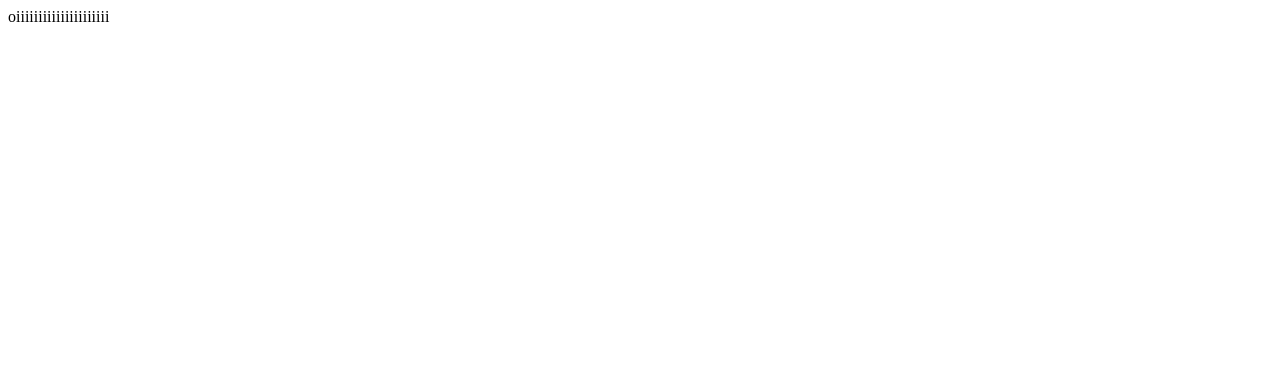
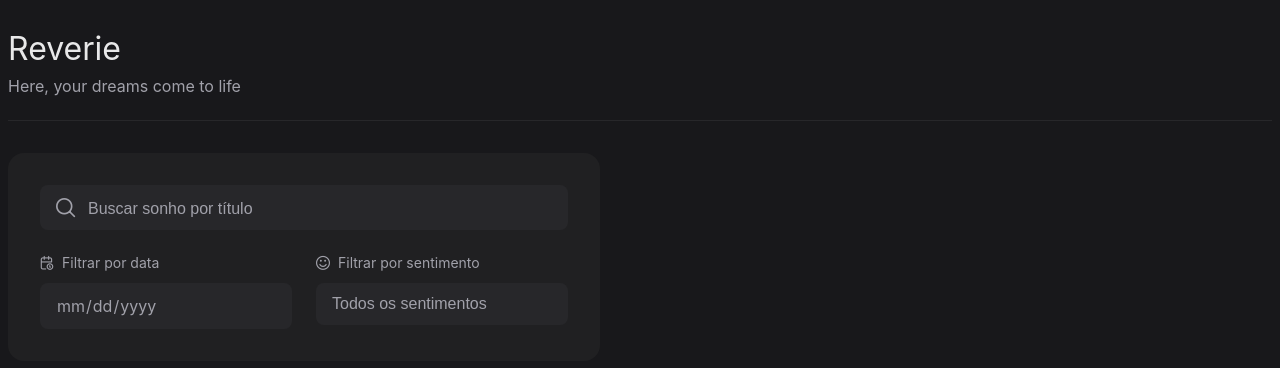
Before and after one commit to anaahnb/reverie-front, a Nuxt app: page /dreams in a window 1280 px wide. Shown: the top 368 px of the page. Built offline with nearby package versions, Linux system fonts and the light colour scheme.

Commit message:
add icon in inputs

```diff
--- a/assets/scss/_base.scss
+++ b/assets/scss/_base.scss
@@ -1,7 +1,3 @@
-@import url('https://fonts.googleapis.com/css2?family=Inter:ital,opsz,wght@0,14..32,100..900;1,14..32,100..900&display=swap');
-@import './colors';
-
-
 html {
     font-family: "Inter", sans-serif;
     font-size: 16px;
--- a/assets/scss/_mixins.scss
+++ b/assets/scss/_mixins.scss
@@ -15,5 +15,10 @@
 	border-radius: 1rem;
 	box-sizing: border-box;
 
-    box-shadow: 0 10px 15px -3px rgb(0 0 0 / 0.1), 0 4px 6px -4px rgb(0 0 0 / 0.1);
+	// box-shadow: 0 10px 15px -3px rgb(0 0 0 / 0.1), 0 4px 6px -4px rgb(0 0 0 / 0.1);
 }
+
+@mixin font {
+	font-family: "Inter", sans-serif;
+	color: $neutral-200-default-theme;
+}
--- a/components/Input.vue
+++ b/components/Input.vue
@@ -1,29 +1,47 @@
 <template>
-  <div class="group">
-		<label v-if="label" :for="id" class="input-label"> {{ label }} </label>
+  <div class="group" :id="id">
+    <div v-if="label" class="input-label">
+      <i v-if="labelIcon" :class="labelIcon"></i>
+      <label v-if="labelName" :for="id">
+        {{ labelName }}
+      </label>
+    </div>
+    <div :class="['input-wrapper', { 'with-icon': inputIcon }]">
+      <i v-if="inputIcon" :class="inputIcon"></i>
       <input
-			:id="id"
         :type="type"
-			:placeholder="placeholder"
+        :placeholder="placeholderText"
         :required="required"
         :disabled="disabled"
         @input="updateValue"
         @focus="onFocus"
         :v-model="modelValue" />
+    </div>
 		<span v-if="errorMessage" class="error-message">{{ errorMessage }}</span>
   </div>
 </template>
 
 <script setup lang="ts">
-  export interface Input{
+
+  export interface Label {
+    name?: string,
+    icon?: string,
+  }
+
+  export interface Placeholder {
+    name?: string,
+    icon?: string,
+  }
+
+  export interface Input {
     id: string
-    label?: string
-    placeholder: string
+    label?: Label | string
+    placeholder?: Placeholder | string
     disabled: boolean
     type: string
     required: boolean
     errorMessage?: string
-    modelValue: [string, number],
+    modelValue: string[] | string,
   }
 
 	const props = withDefaults(defineProps<Input>(), {
@@ -32,19 +50,50 @@
 		required: true,
 	});
 
-  const emit = defineEmits(["update:modelValue", "focus"]);
-  const onFocus = () => emit("focus");
+  const labelIcon = computed(() =>
+    typeof props.label === "object" ? props.label.icon : null
+  )
+
+  const labelName = computed(() =>
+    typeof props.label === "object" ? props.label.name : props.label
+  )
+
+  const placeholderText = computed(() =>
+    typeof props.placeholder === "object" ? props.placeholder.name : props.placeholder
+  )
+
+  const inputIcon = computed(() =>
+    typeof props.placeholder === "object" ? props.placeholder.icon : null
+  )
+
+  const emit = defineEmits(["update:modelValue", "focus"])
+  const onFocus = () => emit("focus")
   const updateValue = (event: any) => {
-    emit("update:modelValue", event.target.value);
-  };
+    emit("update:modelValue", event.target.value)
+  }
 </script>
 
 <style lang="scss" scoped>
+  @import 'primeicons/primeicons.css';
 
 .group {
-  label {
-    display: block;
-    margin-bottom: 0.5rem;
+  .input-label {
+    display: flex;
+    align-items: center;
+    gap: 0.5rem;
+    margin-bottom: .75rem;
+  }
+
+  .input-wrapper {
+    position: relative;
+    display: flex;
+    align-items: center;
+
+    i {
+      position: absolute;
+      left: 1rem;
+      color: $neutral-200-default-theme;
+      font-size: 1.2rem;
     }
 
     input {
@@ -56,7 +105,6 @@
       color: $neutral-100-default-theme;
       font-size: 16px;
       font-weight: 500;
-    margin-bottom: 2rem;
       box-sizing: border-box;
 
       &::placeholder {
@@ -67,6 +115,25 @@
         outline: none;
         box-shadow: 0 0 0 2px rgba($black-300-default-theme, 0.5);
       }
+
+      &::-ms-reveal {
+        filter: invert(100%);
+      }
+
+      &::-webkit-calendar-picker-indicator {
+        display: none
+      }
+
+      &[type="date"] {
+        @include font;
+        font-weight: 400;
+      }
+    }
+
+    &.with-icon input {
+      padding-left: 3rem;
+      padding-top: .9375rem;
+    }
   }
 
   .error-message {
--- a/nuxt.config.ts
+++ b/nuxt.config.ts
@@ -5,6 +5,9 @@ export default defineNuxtConfig({
   plugins: [
     { src: '~/plugins/axios.js', ssr: false },
   ],
+  build: {
+    transpile: ["oh-vue-icons"]
+  },
   vite: {
     css: {
       preprocessorOptions: {
--- a/package.json
+++ b/package.json
@@ -12,6 +12,8 @@
   "dependencies": {
     "axios": "^1.7.9",
     "nuxt": "^3.14.1592",
+    "oh-vue-icons": "^1.0.0-rc3",
+    "primeicons": "^7.0.0",
     "sass": "^1.81.0",
     "vue": "latest",
     "vue-router": "latest"
--- a/pages/dreams.vue
+++ b/pages/dreams.vue
@@ -1,3 +1,136 @@
 <template>
-    oiiiiiiiiiiiiiiiiiiiii
+  <div class="container">
+    <div class="content">
+      <div class="header">
+        <h1>Reverie</h1>
+        <span>Here, your dreams come to life</span>
+      </div>
+
+      <div class="content-cards">
+        <div class="filter-group">
+          <Input
+            v-for="input in filters"
+            :id="input.id"
+            :key="input.id"
+            v-model="input.value"
+            :type="input.type"
+            :placeholder="input.placeholder"
+            :label="input.label"
+          />
+        </div>
+      </div>
+    </div>
+  </div>
 </template>
+
+<script lang="ts">
+import Input from "~/components/Input.vue";
+
+export default {
+  components: {
+    Input,
+  },
+  data() {
+    return {
+      filters: [
+        {
+          id: "input-title",
+          placeholder: {
+            name: "Buscar sonho por título",
+            icon: "pi pi-search"
+          },
+          value: "",
+          error: "",
+          type: "text",
+        },
+        {
+          id: "input-date",
+          label: {
+            name: "Filtrar por data",
+            icon: "pi pi-calendar-clock"
+          },
+          value: "",
+          error: "",
+          type: "date",
+        },
+        {
+          id: "input-mood",
+          label: {
+            name: "Filtrar por sentimento",
+            icon: "pi pi-face-smile"
+          },
+          value: "",
+          error: "",
+          placeholder: "Todos os sentimentos",
+          type: "text",
+        },
+      ],
+    };
+  },
+};
+</script>
+
+<style lang="scss">
+.container {
+  display: flex;
+  justify-content: center;
+
+  .content {
+    width: 1280px;
+
+    .header {
+      max-width: 1280px;
+      h1 {
+        font-size: 2rem;
+        font-weight: 400;
+        color: $neutral-100-default-theme;
+        margin-bottom: 0.5rem;
+      }
+
+      span {
+        font-size: 1rem;
+        color: $neutral-200-default-theme;
+      }
+
+      &::after {
+        content: "";
+        display: block;
+        background-color: $black-600-default-theme;
+        height: 1px;
+        width: 100%;
+        margin-top: 1.5rem;
+      }
+    }
+
+    .content-cards {
+      max-width: 1280px;
+			margin-top: 2rem;
+
+      .filter-group {
+        @include card;
+        max-width: 37rem;
+        font-size: 14px;
+
+				display: grid;
+				grid-template-columns: 1fr 1fr;
+				gap: 1.5rem;
+
+				#input-title {
+					grid-row: 1;
+  				grid-column: span 2;
+				}
+
+        #input-date {
+          grid-column: 1;
+          grid-row: 2;
+        }
+
+        #input-mood {
+					grid-row: 2;
+          grid-column: 2;
+				}
+      }
+    }
+  }
+}
+</style>
```
Also changed, not shown: 2 other files (tests, documents, lock files or other folders). Lines whose indentation alone changed are shown as unchanged.
